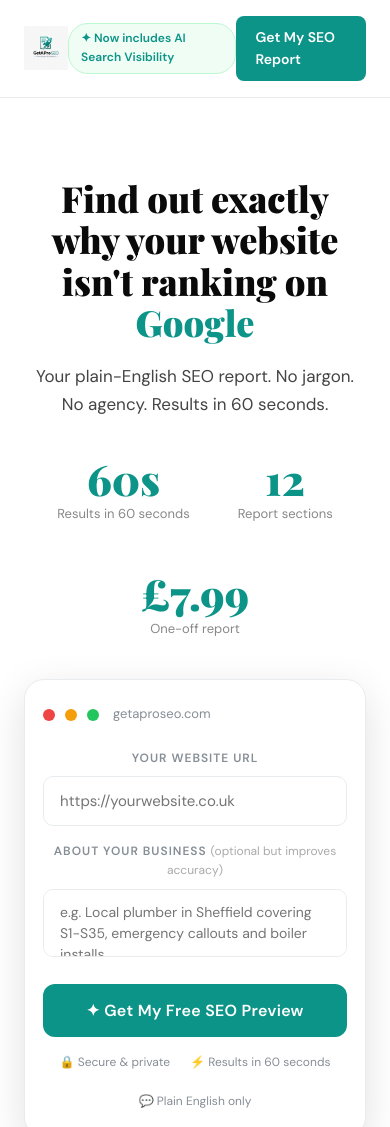
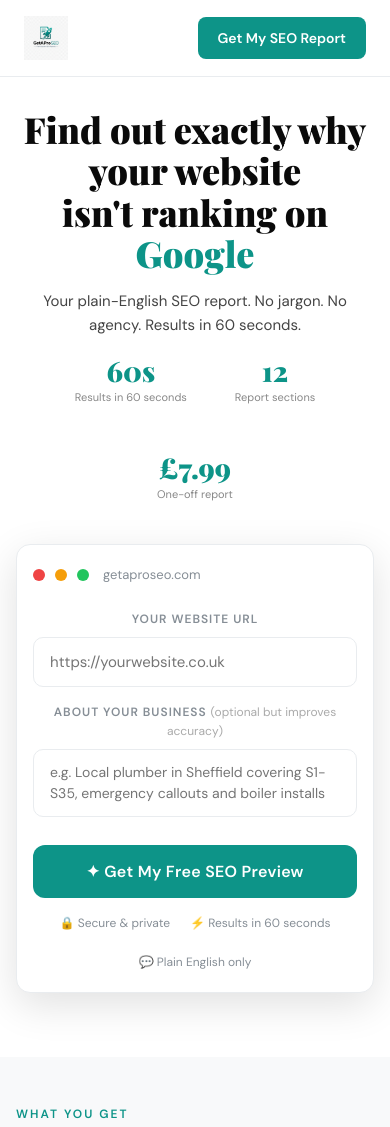
Before and after one commit to hirefastcareers/getaproseo, a plain HTML site: page public/index.html in a window 390 px wide. Shown: the top 1127 px of the page. Drawn offline with nearby package versions, Linux system fonts and the light colour scheme.

Commit message:
mobile optimisation

```diff
--- a/public/index.html
+++ b/public/index.html
@@ -669,13 +669,58 @@ footer a { color: #aaa; text-decoration: none; }
   .price-options { grid-template-columns: 1fr; }
   .unlock-card { padding: 28px 20px; }
 }
+
+@media (max-width: 768px) {
+  /* Nav — hide the badge on mobile, keep it clean */
+  nav .ai-badge { display: none; }
+
+  /* Hero — tighter padding */
+  .hero { padding: 32px 16px 24px; }
+
+  /* Hero title — smaller on mobile */
+  .hero h1 { font-size: 36px; margin-bottom: 14px; }
+
+  /* Hero subheading — smaller */
+  .hero-sub { font-size: 15px; margin-bottom: 20px; }
+
+  /* Stats row — put all 3 in a single row, smaller text */
+  .stats-row {
+    gap: 16px;
+    margin-bottom: 24px;
+  }
+  .stats-row > div {
+    min-width: 80px;
+  }
+  .stats-number { font-size: 28px !important; }
+  .stats-label { font-size: 11px !important; }
+
+  /* Tool card — tighter */
+  .tool-card { padding: 20px 16px; border-radius: 14px; }
+
+  /* Features section — single column, less padding */
+  .features { padding: 48px 16px; margin-top: 40px; }
+  .features-title { font-size: 26px; }
+  .features-sub { font-size: 14px; margin-bottom: 28px; }
+  .features-grid { grid-template-columns: 1fr; gap: 12px; }
+  .feature-card { padding: 18px; }
+
+  /* Pricing — single column, less padding */
+  .pricing { padding: 48px 16px; }
+  .pricing-cards { grid-template-columns: 1fr; }
+  .pricing-card { padding: 24px 18px; }
+  .pricing-card-price { font-size: 36px; }
+
+  /* Unlock card — tighter */
+  .unlock-card { padding: 24px 16px; margin: 40px 8px 0; }
+  .unlock-card h2 { font-size: 22px; }
+}
 </style>
 </head>
 <body>
 
 <nav>
   <a href="/"><img src="/logo-full.png" alt="GetAProSEO" style="height:44px;width:auto;display:block;"></a>
-  <span style="font-size:12px;color:#0d9488;font-weight:600;background:#f0fdf4;border:1px solid #bbf7d0;border-radius:20px;padding:5px 12px;">✦ Now includes AI Search Visibility</span>
+  <span class="ai-badge" style="font-size:12px;color:#0d9488;font-weight:600;background:#f0fdf4;border:1px solid #bbf7d0;border-radius:20px;padding:5px 12px;">✦ Now includes AI Search Visibility</span>
   <a class="nav-cta" href="#tool">Get My SEO Report</a>
 </nav>
 
@@ -683,18 +728,18 @@ footer a { color: #aaa; text-decoration: none; }
 <section class="hero" id="tool">
   <h1 class="animate-fade-up" data-animate-on="load" data-animate-delay="50">Find out exactly why your website<br>isn't ranking on <em>Google</em></h1>
   <p class="hero-sub animate-fade-up" data-animate-on="load" data-animate-delay="100">Your plain-English SEO report. No jargon. No agency. Results in 60 seconds.</p>
-<div style="display:flex;justify-content:center;gap:48px;margin-bottom:40px;flex-wrap:wrap;">
+<div class="stats-row" style="display:flex;justify-content:center;gap:48px;margin-bottom:40px;flex-wrap:wrap;">
   <div style="text-align:center;">
-    <div style="font-family:'Playfair Display',serif;font-size:42px;font-weight:900;color:#0d9488;line-height:1;">60s</div>
-    <div style="font-size:13px;color:#888;margin-top:4px;">Results in 60 seconds</div>
+    <div class="stats-number" style="font-family:'Playfair Display',serif;font-size:42px;font-weight:900;color:#0d9488;line-height:1;">60s</div>
+    <div class="stats-label" style="font-size:13px;color:#888;margin-top:4px;">Results in 60 seconds</div>
   </div>
   <div style="text-align:center;">
-    <div style="font-family:'Playfair Display',serif;font-size:42px;font-weight:900;color:#0d9488;line-height:1;">12</div>
-    <div style="font-size:13px;color:#888;margin-top:4px;">Report sections</div>
+    <div class="stats-number" style="font-family:'Playfair Display',serif;font-size:42px;font-weight:900;color:#0d9488;line-height:1;">12</div>
+    <div class="stats-label" style="font-size:13px;color:#888;margin-top:4px;">Report sections</div>
   </div>
   <div style="text-align:center;">
-    <div style="font-family:'Playfair Display',serif;font-size:42px;font-weight:900;color:#0d9488;line-height:1;">£7.99</div>
-    <div style="font-size:13px;color:#888;margin-top:4px;">One-off report</div>
+    <div class="stats-number" style="font-family:'Playfair Display',serif;font-size:42px;font-weight:900;color:#0d9488;line-height:1;">£7.99</div>
+    <div class="stats-label" style="font-size:13px;color:#888;margin-top:4px;">One-off report</div>
   </div>
 </div>
 
```
